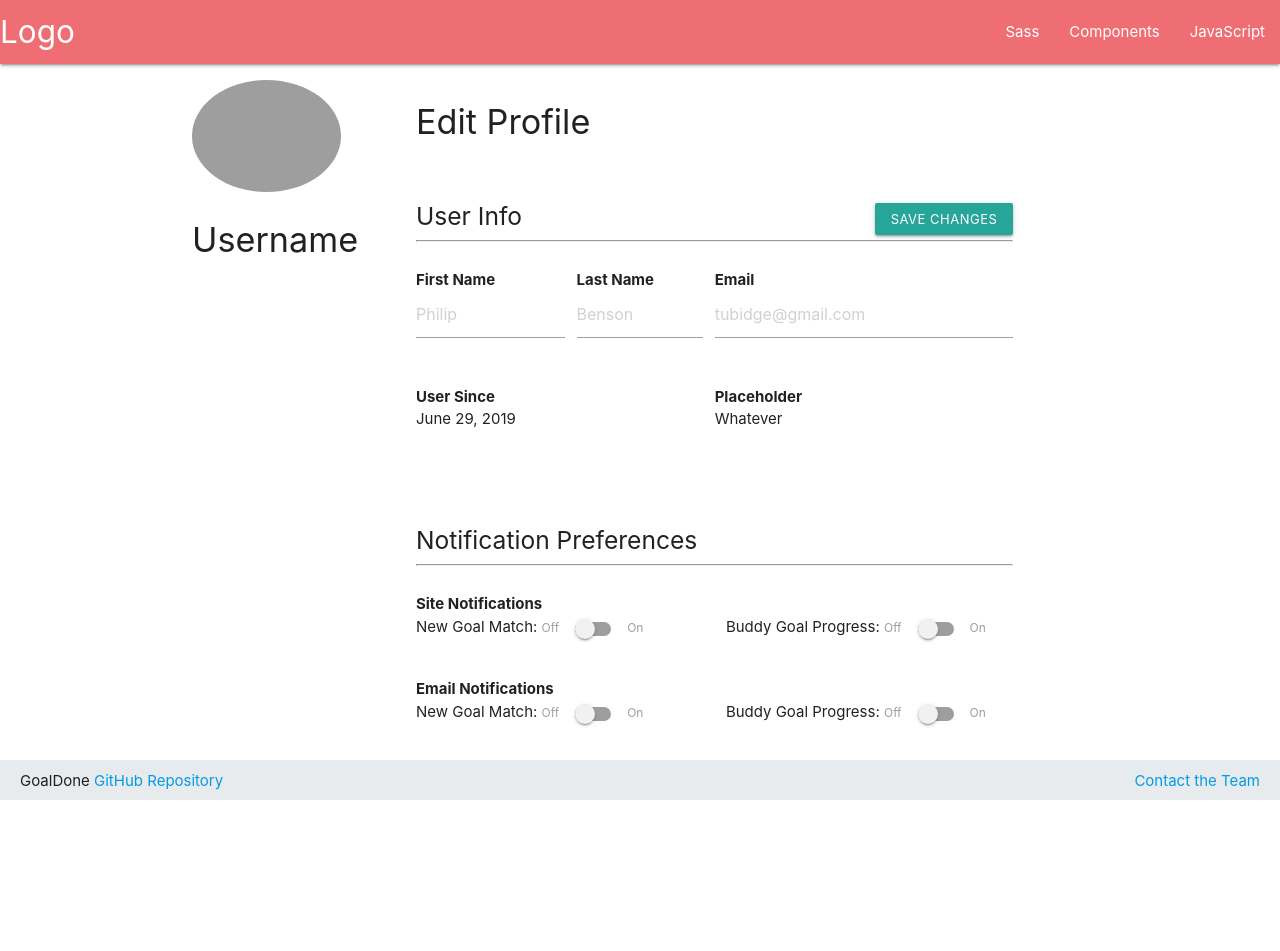
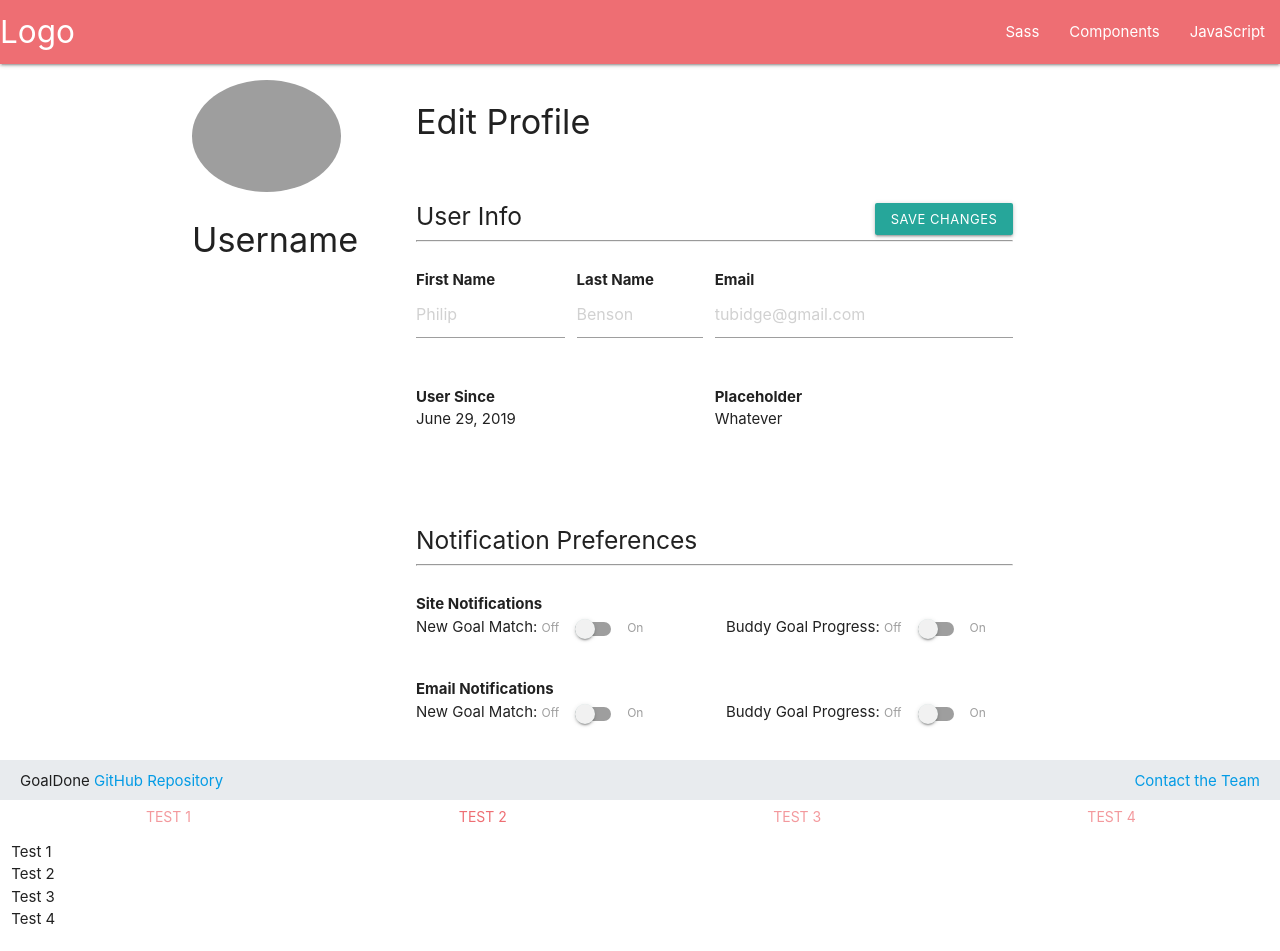
Before and after one commit to tubidge/Project3-test, a React (Create React App) app: page / in a window 1280 px wide. Before the commit the page ends 800 px from the top, so only its background shows below. Built offline with nearby package versions, Linux system fonts and the light colour scheme; grey boxes are pictures that could not be loaded.

Commit message:
adding goals view component

```diff
--- a/public/index.html
+++ b/public/index.html
@@ -38,7 +38,7 @@
       To begin the development, run `npm start` or `yarn start`.
       To create a production bundle, use `npm run build` or `yarn build`.
     -->
-  <script src="https://cdnjs.cloudflare.com/ajax/libs/materialize/1.0.0/js/materialize.min.js"></script>
+
 </body>
 
 </html>
--- a/src/App.js
+++ b/src/App.js
@@ -2,6 +2,7 @@ import React from "react";
 import Navbar from "./components/Navbar";
 import ProfileView from "./components/ProfileView";
 import ProfileEdit from "./components/ProfileEdit";
+import GoalsView from "./components/GoalsView";
 import Footer from "./components/Footer";
 
 function App() {
@@ -9,6 +10,8 @@ function App() {
     <div>
       <Navbar />
       <ProfileEdit />
+      <hr />
+      <GoalsView />
       <Footer />
     </div>
   )
--- /dev/null
+++ b/src/components/GoalsView/index.js
@@ -0,0 +1,23 @@
+import React from "react";
+// import "./style.css";
+
+function GoalsView() {
+    return (
+        <div class="row">
+            <div class="col s12">
+                <ul class="tabs">
+                    <li class="tab col s3"><a href="#test1">Test 1</a></li>
+                    <li class="tab col s3"><a class="active" href="#test2">Test 2</a></li>
+                    <li class="tab col s3"><a href="#test3">Test 3</a></li>
+                    <li class="tab col s3"><a href="#test4">Test 4</a></li>
+                </ul>
+            </div>
+            <div id="test1" class="col s12">Test 1</div>
+            <div id="test2" class="col s12">Test 2</div>
+            <div id="test3" class="col s12">Test 3</div>
+            <div id="test4" class="col s12">Test 4</div>
+        </div>
+    )
+};
+
+export default GoalsView;
```
